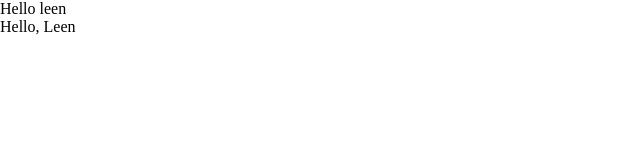
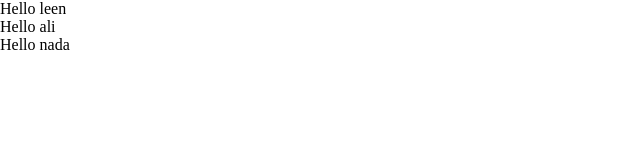
Before and after one commit to Leen-odeh3/Codevolution-Classes, a React (Vite) app: page / in a window 1280 px wide. Shown: the top 160 px of the page, without its empty margins (0-640 px from the left). Built offline with nearby package versions, Linux system fonts and the light colour scheme.

Commit message:
Props practice

```diff
--- a/src/App.jsx
+++ b/src/App.jsx
@@ -1,13 +1,17 @@
-import Class from "./Component/Class"
-import Greet from "./Component/Greet"
+// import Class from "./Component/Class"
+// import Greet from "./Component/Greet"
+
+import Props from "./Component/Props/Props"
 
 
 function App() {
 
   return (
     <>
-    <Greet/>
-    <Class/>
+    {/* <Greet/>
+    <Class/> */}
+<Props/>
+
     </>
   )
 }
--- a/src/Component/Greet.jsx
+++ b/src/Component/Greet.jsx
@@ -1,9 +1,10 @@
 
 
-const Greet = () => {
+const Greet = (props) => {
+  const {name}=props;
   return (
     <div>
-      <p>Hello leen</p>
+      <p>Hello {name}</p>
     </div>
   )
 }
--- /dev/null
+++ b/src/Component/Props/Props.jsx
@@ -0,0 +1,13 @@
+import Greet from '../Greet'
+
+const Props = () => {
+  return (
+    <div>
+      <Greet name="leen"/>
+      <Greet name="ali"/>
+      <Greet name="nada"/>
+    </div>
+  )
+}
+
+export default Props
```
